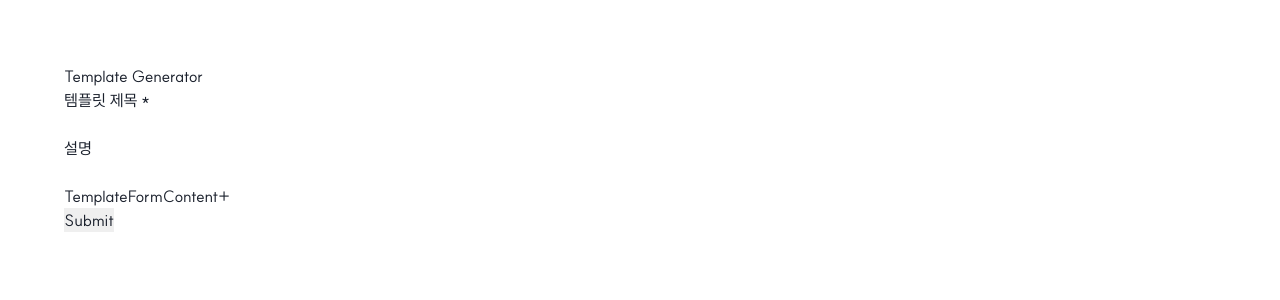
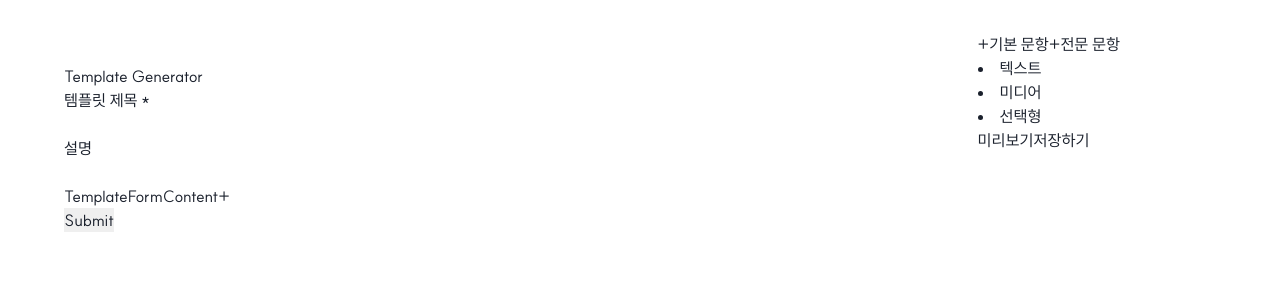
Before and after one commit to Heojiyeon/template-generator-playground, a Next.js app: page /create in a window 1280 px wide. Shown: the top 300 px of the page. Built offline with nearby package versions, Linux system fonts and the light colour scheme.

Commit message:
feat: 사이드바 문항 분류 기능 마크업

```diff
--- /dev/null
+++ b/src/components/Sidebar/SidebarController.tsx
@@ -0,0 +1,8 @@
+export default function SidebarController() {
+  return (
+    <div>
+      <button>미리보기</button>
+      <button>저장하기</button>
+    </div>
+  );
+}
--- /dev/null
+++ b/src/components/Sidebar/SidebarQuestion/SidebarQuestionOptions.tsx
@@ -0,0 +1,18 @@
+type SidebarQuestionOptions = {
+  selectedOptions: {
+    type: string;
+    name: string;
+  }[];
+};
+
+export default function SidebarQuestionOptions({
+  selectedOptions,
+}: SidebarQuestionOptions) {
+  return (
+    <div>
+      {selectedOptions.map((option, idx) => (
+        <li key={idx}>{option.name}</li>
+      ))}
+    </div>
+  );
+}
--- /dev/null
+++ b/src/components/Sidebar/SidebarQuestion/index.tsx
@@ -0,0 +1,25 @@
+import { useState } from 'react';
+
+import { SIDEBAR_OPTIONS_BY_TYPE } from '@/constants/sidebar';
+
+import SidebarQuestionOptions from './SidebarQuestionOptions';
+
+export default function SidebarQuestion() {
+  const [selectedOptions, setSelectedOptions] = useState(
+    SIDEBAR_OPTIONS_BY_TYPE[0]
+  );
+
+  return (
+    <div>
+      <div>
+        <button onClick={() => setSelectedOptions(SIDEBAR_OPTIONS_BY_TYPE[0])}>
+          +기본 문항
+        </button>
+        <button onClick={() => setSelectedOptions(SIDEBAR_OPTIONS_BY_TYPE[1])}>
+          +전문 문항
+        </button>
+      </div>
+      <SidebarQuestionOptions selectedOptions={selectedOptions.options} />
+    </div>
+  );
+}
--- /dev/null
+++ b/src/components/Sidebar/index.tsx
@@ -0,0 +1,19 @@
+import styled from '@emotion/styled';
+
+import SidebarController from './SidebarController';
+import SidebarQuestion from './SidebarQuestion';
+
+export default function Sidebar() {
+  return (
+    <SidebarContainer>
+      <SidebarQuestion />
+      <SidebarController />
+    </SidebarContainer>
+  );
+}
+
+const SidebarContainer = styled('div')`
+  position: fixed;
+  top: 2rem;
+  right: 10rem;
+`;
--- /dev/null
+++ b/src/constants/sidebar.ts
@@ -0,0 +1,38 @@
+export const SIDEBAR_OPTIONS_BY_TYPE = [
+  {
+    type: 'basic',
+    name: '기본 문항',
+    options: [
+      {
+        type: 'text',
+        name: '텍스트',
+      },
+      {
+        type: 'media',
+        name: '미디어',
+      },
+      {
+        type: 'select',
+        name: '선택형',
+      },
+    ],
+  },
+  {
+    type: 'specialty',
+    name: '전문 문항',
+    options: [
+      {
+        type: 'pain-level',
+        name: '통증 정도',
+      },
+      {
+        type: 'pain-questionnaire',
+        name: '통증 문진',
+      },
+      {
+        type: 'condition',
+        name: '오늘의 컨디션',
+      },
+    ],
+  },
+];
--- a/src/pages/create/index.tsx
+++ b/src/pages/create/index.tsx
@@ -1,9 +1,11 @@
+import Sidebar from '@/components/Sidebar';
 import TemplateForm from '@/components/TemplateForm';
 
 export default function Create() {
   return (
     <>
       <TemplateForm />
+      <Sidebar />
     </>
   );
 }
```
